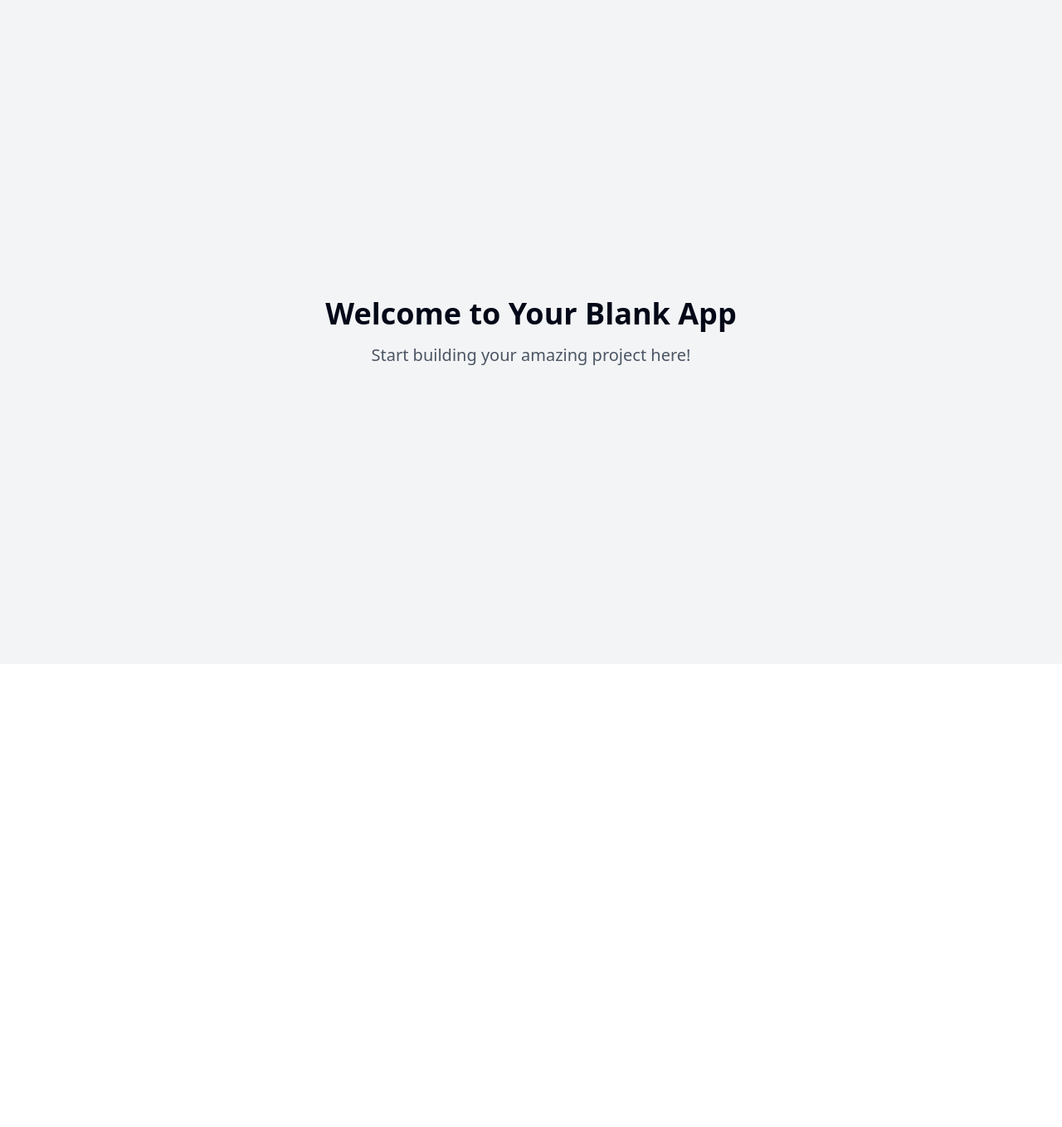
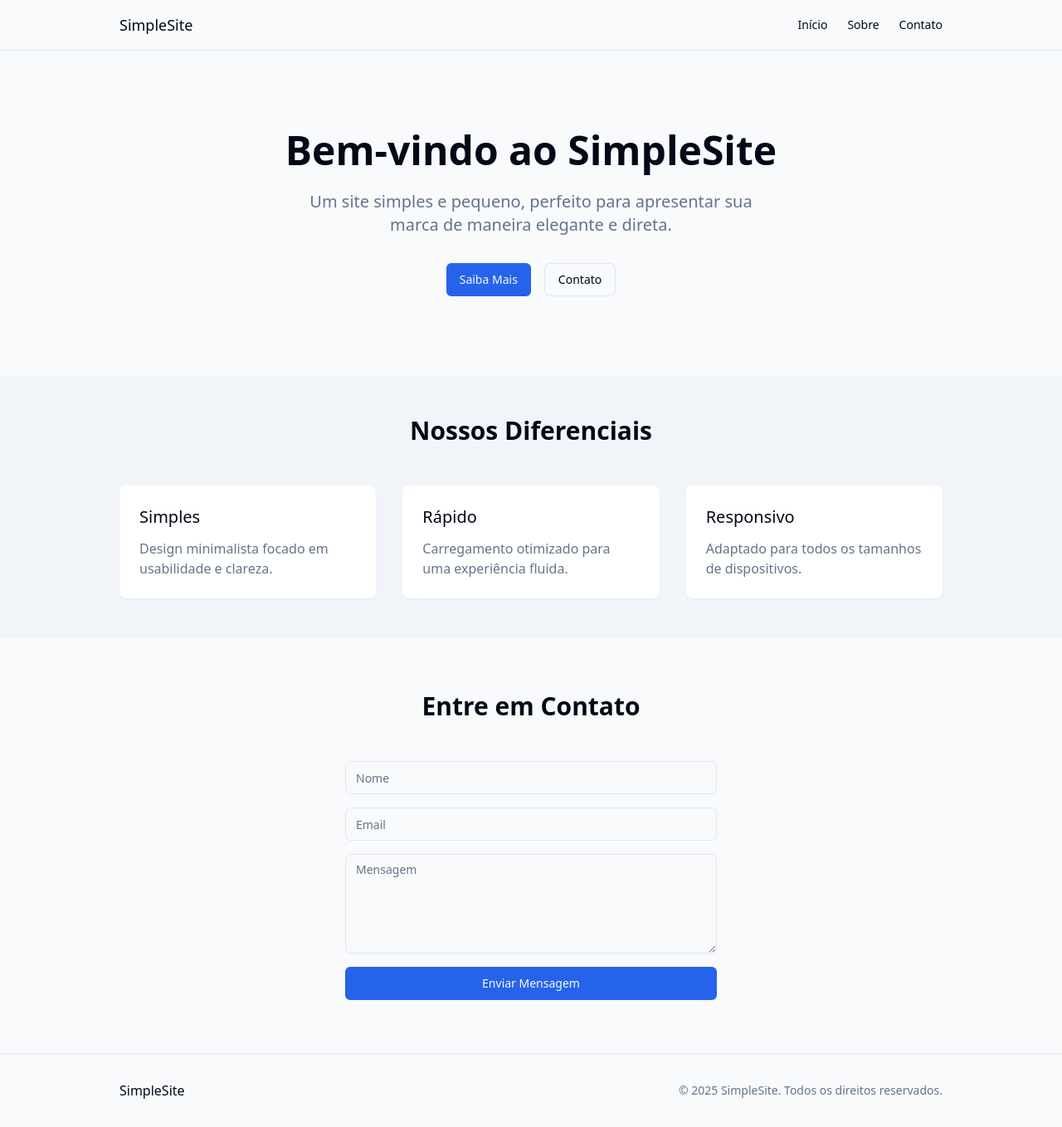
Before and after one commit to lopomkt/swot-infinityacademy1, a React (Vite) app: page / in a window 1280 px wide. Shown: the whole page at 83% size. Before the commit the page ends 800 px from the top, so only its background shows below. Built offline with nearby package versions, Linux system fonts and the light colour scheme.

Commit message:
Refactor: Simple and small site
Make the site simple and small.

```diff
--- /dev/null
+++ b/src/components/Contact.tsx
@@ -0,0 +1,31 @@
+
+import React from 'react';
+import { Button } from "@/components/ui/button";
+import { Input } from "@/components/ui/input";
+import { Textarea } from "@/components/ui/textarea";
+
+const Contact = () => {
+  return (
+    <section className="py-16" id="contato">
+      <div className="container-custom">
+        <h2 className="text-2xl md:text-3xl font-bold text-center mb-12">Entre em Contato</h2>
+        <div className="max-w-md mx-auto">
+          <form className="space-y-4">
+            <div>
+              <Input placeholder="Nome" />
+            </div>
+            <div>
+              <Input type="email" placeholder="Email" />
+            </div>
+            <div>
+              <Textarea placeholder="Mensagem" className="min-h-[120px]" />
+            </div>
+            <Button className="w-full">Enviar Mensagem</Button>
+          </form>
+        </div>
+      </div>
+    </section>
+  );
+};
+
+export default Contact;
--- /dev/null
+++ b/src/components/Features.tsx
@@ -0,0 +1,37 @@
+
+import React from 'react';
+
+const Features = () => {
+  const features = [
+    {
+      title: "Simples",
+      description: "Design minimalista focado em usabilidade e clareza."
+    },
+    {
+      title: "Rápido",
+      description: "Carregamento otimizado para uma experiência fluida."
+    },
+    {
+      title: "Responsivo",
+      description: "Adaptado para todos os tamanhos de dispositivos."
+    }
+  ];
+
+  return (
+    <section className="py-12 bg-secondary" id="sobre">
+      <div className="container-custom">
+        <h2 className="text-2xl md:text-3xl font-bold text-center mb-12">Nossos Diferenciais</h2>
+        <div className="grid grid-cols-1 md:grid-cols-3 gap-8">
+          {features.map((feature, index) => (
+            <div key={index} className="bg-white p-6 rounded-lg shadow-sm hover:shadow-md transition-shadow">
+              <h3 className="text-xl font-medium mb-3">{feature.title}</h3>
+              <p className="text-muted-foreground">{feature.description}</p>
+            </div>
+          ))}
+        </div>
+      </div>
+    </section>
+  );
+};
+
+export default Features;
--- /dev/null
+++ b/src/components/Footer.tsx
@@ -0,0 +1,23 @@
+
+import React from 'react';
+
+const Footer = () => {
+  const year = new Date().getFullYear();
+
+  return (
+    <footer className="py-8 border-t">
+      <div className="container-custom">
+        <div className="flex flex-col md:flex-row justify-between items-center">
+          <div className="mb-4 md:mb-0">
+            <span className="font-medium">SimpleSite</span>
+          </div>
+          <div className="text-sm text-muted-foreground">
+            &copy; {year} SimpleSite. Todos os direitos reservados.
+          </div>
+        </div>
+      </div>
+    </footer>
+  );
+};
+
+export default Footer;
--- /dev/null
+++ b/src/components/Header.tsx
@@ -0,0 +1,21 @@
+
+import React from 'react';
+import { Button } from "@/components/ui/button";
+
+const Header = () => {
+  return (
+    <header className="py-4 border-b">
+      <div className="container-custom flex justify-between items-center">
+        <div className="font-medium text-lg">SimpleSite</div>
+        <nav className="hidden md:flex items-center gap-6">
+          <a href="#" className="text-sm hover:text-primary transition-colors">Início</a>
+          <a href="#sobre" className="text-sm hover:text-primary transition-colors">Sobre</a>
+          <a href="#contato" className="text-sm hover:text-primary transition-colors">Contato</a>
+        </nav>
+        <Button variant="outline" size="sm" className="md:hidden">Menu</Button>
+      </div>
+    </header>
+  );
+};
+
+export default Header;
--- /dev/null
+++ b/src/components/Hero.tsx
@@ -0,0 +1,22 @@
+
+import React from 'react';
+import { Button } from "@/components/ui/button";
+
+const Hero = () => {
+  return (
+    <section className="py-16 md:py-24">
+      <div className="container-custom text-center">
+        <h1 className="text-3xl md:text-5xl font-bold mb-6">Bem-vindo ao SimpleSite</h1>
+        <p className="text-lg md:text-xl text-muted-foreground max-w-xl mx-auto mb-8">
+          Um site simples e pequeno, perfeito para apresentar sua marca de maneira elegante e direta.
+        </p>
+        <div className="flex flex-col sm:flex-row gap-4 justify-center">
+          <Button className="bg-primary hover:bg-primary/90">Saiba Mais</Button>
+          <Button variant="outline">Contato</Button>
+        </div>
+      </div>
+    </section>
+  );
+};
+
+export default Hero;
--- a/src/index.css
+++ b/src/index.css
@@ -1,10 +1,11 @@
+
 @tailwind base;
 @tailwind components;
 @tailwind utilities;
 
 @layer base {
   :root {
-    --background: 0 0% 100%;
+    --background: 210 40% 98%;
     --foreground: 222.2 84% 4.9%;
 
     --card: 0 0% 100%;
@@ -13,7 +14,7 @@
     --popover: 0 0% 100%;
     --popover-foreground: 222.2 84% 4.9%;
 
-    --primary: 222.2 47.4% 11.2%;
+    --primary: 221.2 83% 53.3%;
     --primary-foreground: 210 40% 98%;
 
     --secondary: 210 40% 96.1%;
@@ -30,72 +31,23 @@
 
     --border: 214.3 31.8% 91.4%;
     --input: 214.3 31.8% 91.4%;
-    --ring: 222.2 84% 4.9%;
+    --ring: 221.2 83% 53.3%;
 
     --radius: 0.5rem;
-
-    --sidebar-background: 0 0% 98%;
-
-    --sidebar-foreground: 240 5.3% 26.1%;
-
-    --sidebar-primary: 240 5.9% 10%;
-
-    --sidebar-primary-foreground: 0 0% 98%;
-
-    --sidebar-accent: 240 4.8% 95.9%;
-
-    --sidebar-accent-foreground: 240 5.9% 10%;
-
-    --sidebar-border: 220 13% 91%;
-
-    --sidebar-ring: 217.2 91.2% 59.8%;
   }
 
-  .dark {
-    --background: 222.2 84% 4.9%;
-    --foreground: 210 40% 98%;
-
-    --card: 222.2 84% 4.9%;
-    --card-foreground: 210 40% 98%;
-
-    --popover: 222.2 84% 4.9%;
-    --popover-foreground: 210 40% 98%;
-
-    --primary: 210 40% 98%;
-    --primary-foreground: 222.2 47.4% 11.2%;
-
-    --secondary: 217.2 32.6% 17.5%;
-    --secondary-foreground: 210 40% 98%;
-
-    --muted: 217.2 32.6% 17.5%;
-    --muted-foreground: 215 20.2% 65.1%;
-
-    --accent: 217.2 32.6% 17.5%;
-    --accent-foreground: 210 40% 98%;
-
-    --destructive: 0 62.8% 30.6%;
-    --destructive-foreground: 210 40% 98%;
-
-    --border: 217.2 32.6% 17.5%;
-    --input: 217.2 32.6% 17.5%;
-    --ring: 212.7 26.8% 83.9%;
-    --sidebar-background: 240 5.9% 10%;
-    --sidebar-foreground: 240 4.8% 95.9%;
-    --sidebar-primary: 224.3 76.3% 48%;
-    --sidebar-primary-foreground: 0 0% 100%;
-    --sidebar-accent: 240 3.7% 15.9%;
-    --sidebar-accent-foreground: 240 4.8% 95.9%;
-    --sidebar-border: 240 3.7% 15.9%;
-    --sidebar-ring: 217.2 91.2% 59.8%;
-  }
-}
-
-@layer base {
   * {
     @apply border-border;
   }
 
   body {
     @apply bg-background text-foreground;
+    font-feature-settings: "rlig" 1, "calt" 1;
   }
 }
+
+@layer components {
+  .container-custom {
+    @apply max-w-5xl mx-auto px-4;
+  }
+}
--- a/src/pages/Index.tsx
+++ b/src/pages/Index.tsx
@@ -1,12 +1,21 @@
-// Update this page (the content is just a fallback if you fail to update the page)
+
+import React from 'react';
+import Header from '@/components/Header';
+import Hero from '@/components/Hero';
+import Features from '@/components/Features';
+import Contact from '@/components/Contact';
+import Footer from '@/components/Footer';
 
 const Index = () => {
   return (
-    <div className="min-h-screen flex items-center justify-center bg-gray-100">
-      <div className="text-center">
-        <h1 className="text-4xl font-bold mb-4">Welcome to Your Blank App</h1>
-        <p className="text-xl text-gray-600">Start building your amazing project here!</p>
-      </div>
+    <div className="min-h-screen flex flex-col">
+      <Header />
+      <main className="flex-1">
+        <Hero />
+        <Features />
+        <Contact />
+      </main>
+      <Footer />
     </div>
   );
 };
```
